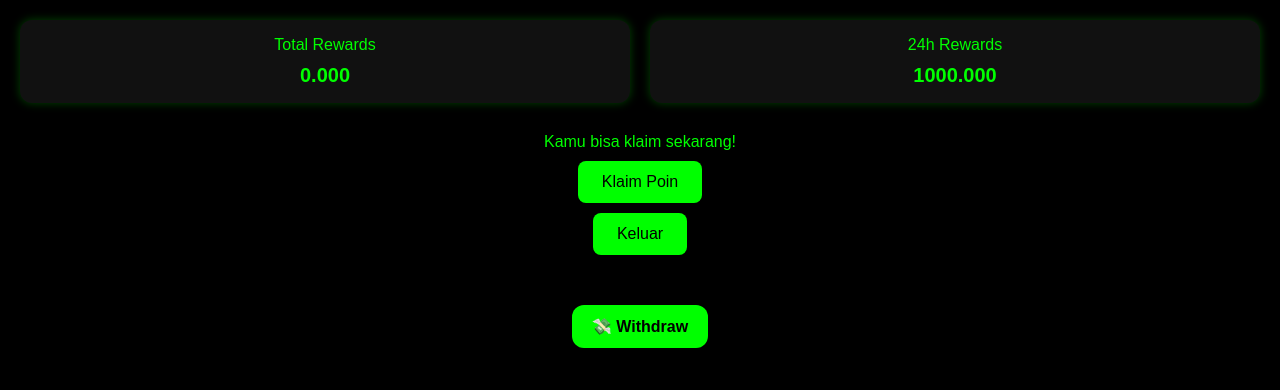
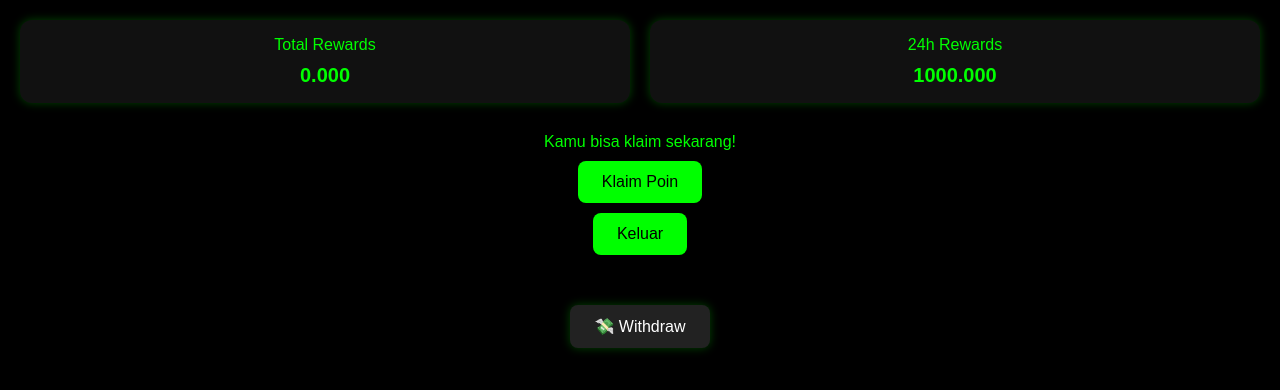
Before and after one commit to Sem955/Spide-Dana, a plain HTML site: page dashboard.html in a window 1280 px wide. Drawn offline with Linux system fonts and the light colour scheme; sample sign-in values are in the browser's storage.

Commit message:
Update dashboard.html

```diff
--- a/dashboard.html
+++ b/dashboard.html
@@ -129,7 +129,16 @@
   </script>
 </body>
 <div style="margin-top: 50px; text-align: center;">
-  <button id="withdrawBtn" style="background-color: lime; padding: 12px 20px; font-weight: bold; font-size: 16px; border-radius: 12px;">
+  <button id="withdrawBtn" style="
+    background-color: #222;
+    color: #fff;
+    border: none;
+    padding: 12px 24px;
+    font-size: 16px;
+    border-radius: 8px;
+    cursor: pointer;
+    box-shadow: 0 0 10px #00ff0044;
+  ">
     💸 Withdraw
   </button>
 </div>
```
